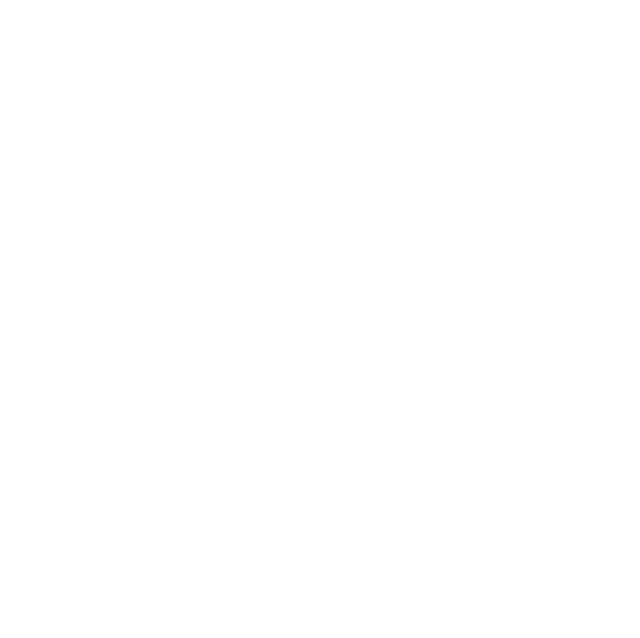
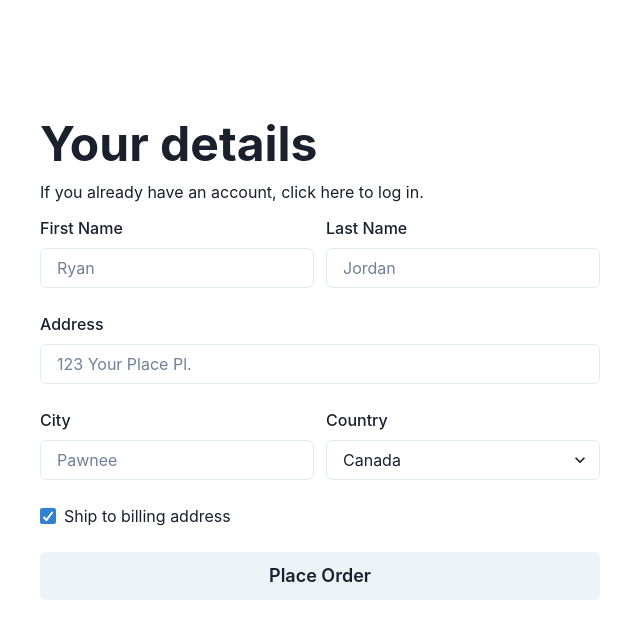
Before and after one commit to rm-jordan/chakra-ui-next.js, a Next.js app: page / in a window 1280 px wide. Shown: the top 638 px of the page, without its empty margins (0-640 px from the left). Built offline with nearby package versions, Linux system fonts and the light colour scheme.

Commit message:
broke form down into smaller components, basic edit using chakra ui

```diff
--- a/pages/index.tsx
+++ b/pages/index.tsx
@@ -1,13 +1,12 @@
 import { Container, Flex, VStack } from "@chakra-ui/react";
+import Cart from "../src/sections/cart";
+import Details from "../src/sections/details";
 
 const IndexPage = () =>
   <Container maxW="container.xl" padding={0}>
     <Flex h="100vh" py={20}>
-      <VStack w="full" h="full" p={10} spacing={10} alignItems="flex-start">
-      </VStack>
-      <VStack w="full" h="full" p={10} spacing={10} alignItems="flex-start" bg="gray.50">
-
-</VStack>
+      <Details />
+      <Cart />
     </Flex>
   </Container>
 
--- /dev/null
+++ b/src/sections/cart.tsx
@@ -0,0 +1,13 @@
+import { VStack } from "@chakra-ui/react";
+
+const Cart = () => {
+  return (
+  <VStack w="full" h="full" p={10} spacing={10} alignItems="flex-start" bg="gray.50">
+  </VStack>
+  )
+}
+
+export default Cart;
+
+//py = padding y axis
+      // bg = background "gray.50" <- design token from chakra UI
--- /dev/null
+++ b/src/sections/details.tsx
@@ -0,0 +1,59 @@
+import { VStack , Heading, Text, SimpleGrid, GridItem, FormControl, FormLabel, Input, Select, Checkbox, Button} from "@chakra-ui/react";
+
+const Details = () => {
+  return (
+  <VStack w="full" h="full" p={10} spacing={10} alignItems="flex-start">
+    <VStack spacing={3} alignItems="flex-start">
+      <Heading size="2xl">Your details</Heading>
+        <Text> If you already have an account, click here to log in.</Text>
+        <SimpleGrid columns={2} columnGap={3} rowGap={6} width="full">
+          <GridItem colSpan={1}>
+            <FormControl>
+              <FormLabel>First Name</FormLabel>
+              <Input placeholder="Ryan" />
+            </FormControl>
+          </GridItem>
+          <GridItem colSpan={1}>
+            <FormControl>
+              <FormLabel>Last Name</FormLabel>
+              <Input placeholder="Jordan" />
+            </FormControl>
+          </GridItem>
+          <GridItem colSpan={2}>
+            <FormControl>
+              <FormLabel>Address</FormLabel>
+              <Input placeholder="123 Your Place Pl." />
+            </FormControl>
+          </GridItem>
+          <GridItem colSpan={1}>
+            <FormControl>
+              <FormLabel>City</FormLabel>
+              <Input placeholder="Pawnee" />
+            </FormControl>
+          </GridItem>
+          <GridItem colSpan={1}>
+            <FormControl>
+              <FormLabel>Country</FormLabel>
+                <Select>
+                  <option value='Canada'>Canada</option>
+                  <option value='Usa'>United States of America</option>
+                  <option value='CR'>Costa Rica</option>
+                  <option value='Eng'>England</option>
+                </Select>
+            </FormControl>
+          </GridItem>
+          <GridItem colSpan={2}>
+            <Checkbox defaultChecked>Ship to billing address</Checkbox>
+          </GridItem>
+          <GridItem colSpan={2}>
+            <Button size='lg' width='full'>Place Order</Button>
+          </GridItem>
+        </SimpleGrid>
+      </VStack>
+  </VStack>
+  )
+}
+
+export default Details;
+
+//spacing = 4x # given ex: spacing={10} = 4 x {10px}= 40px
```
